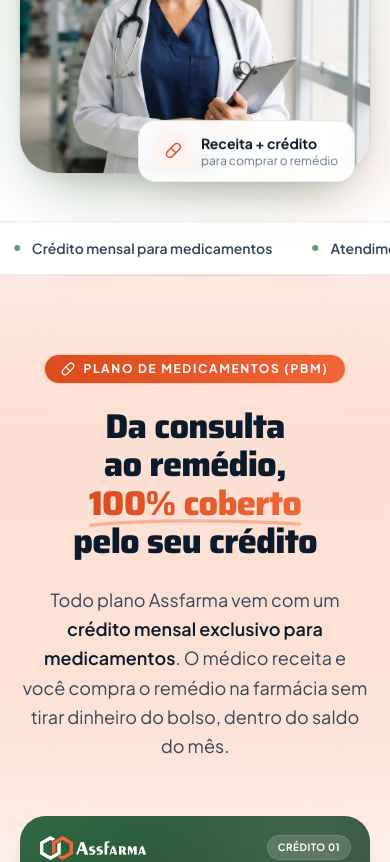
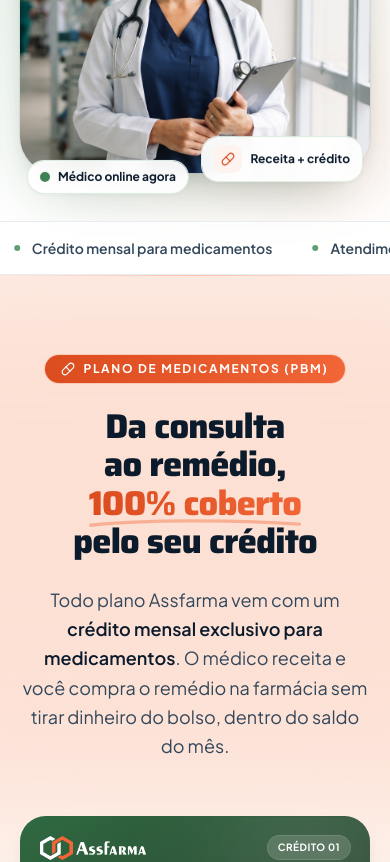
Before and after one commit to telemed360/assfarma, a Next.js app: page / in a window 390 px wide. Shown: the part 980-1842 px from the top of the page. Built offline with nearby package versions, Linux system fonts and the light colour scheme.

Commit message:
Mobile: tags das fotos na borda de baixo, sem cobrir rostos
Co-Authored-By: Claude Opus 5.5 <noreply@anthropic.com>

```diff
--- a/src/components/About.tsx
+++ b/src/components/About.tsx
@@ -30,7 +30,7 @@ export function About() {
       <div className="container-jmx">
         <div className="grid items-center gap-12 lg:grid-cols-2 lg:gap-16">
           <Reveal className="order-2 lg:order-1">
-            <div className="relative mx-auto max-w-[36rem] lg:max-w-none">
+            <div className="relative mx-auto mb-6 max-w-[36rem] md:mb-0 lg:max-w-none">
               <div className="absolute -inset-4 -z-10 rounded-[2.75rem] bg-gradient-to-tr from-brand-100/80 to-brand-50/40 blur-2xl" />
               <div className="relative overflow-hidden rounded-[2.25rem] shadow-lift ring-1 ring-black/5">
                 <Image
@@ -44,29 +44,29 @@ export function About() {
               </div>
 
               {/* selo: avaliação (mantido do layout anterior) */}
-              <div className="absolute -bottom-6 right-4 animate-float rounded-2xl bg-white/95 px-5 py-3.5 shadow-card ring-1 ring-brand-100 backdrop-blur sm:-right-5">
-                <div className="flex items-center gap-2.5">
-                  <span className="font-display text-2xl font-extrabold leading-none text-brand-800">5,0</span>
+              <div className="absolute -bottom-5 right-2 animate-float rounded-2xl bg-white/95 px-3 py-2 shadow-card ring-1 ring-brand-100 backdrop-blur md:-bottom-6 md:-right-5 md:px-5 md:py-3.5">
+                <div className="flex items-center gap-2 md:gap-2.5">
+                  <span className="font-display text-lg font-extrabold leading-none text-brand-800 md:text-2xl">5,0</span>
                   <span className="flex gap-0.5" aria-hidden>
                     {[0, 1, 2, 3, 4].map((i) => (
-                      <Star key={i} className="h-4 w-4 fill-[#FFB020] text-[#FFB020]" />
+                      <Star key={i} className="h-3 w-3 fill-[#FFB020] text-[#FFB020] md:h-4 md:w-4" />
                     ))}
                   </span>
                 </div>
-                <p className="mt-1 text-xs text-ink-muted">Atendimento humano e acolhedor</p>
+                <p className="mt-1 hidden text-xs text-ink-muted md:block">Atendimento humano e acolhedor</p>
               </div>
 
               {/* selo: celular */}
               <div
-                className="absolute -left-6 top-6 hidden animate-float items-center gap-2.5 rounded-2xl bg-white/95 px-4 py-3 shadow-card ring-1 ring-brand-100 backdrop-blur md:flex"
+                className="absolute flex animate-float items-center rounded-2xl bg-white/95 shadow-card ring-1 ring-brand-100 backdrop-blur -bottom-5 left-2 gap-2 px-3 py-2 md:-left-6 md:bottom-auto md:top-6 md:gap-2.5 md:px-4 md:py-3"
                 style={{ animationDelay: "-4s" }}
               >
-                <span className="flex h-9 w-9 items-center justify-center rounded-xl bg-brand-50 text-brand-700">
+                <span className="hidden h-9 w-9 items-center justify-center rounded-xl bg-brand-50 text-brand-700 md:flex">
                   <Stethoscope className="h-[1.05rem] w-[1.05rem]" aria-hidden />
                 </span>
                 <div className="leading-tight">
-                  <p className="text-sm font-bold text-ink">Time médico de verdade</p>
-                  <p className="text-xs text-ink-muted">com registro ativo no CRM</p>
+                  <p className="text-xs font-bold text-ink md:text-sm">Time médico de verdade</p>
+                  <p className="hidden text-xs text-ink-muted md:block">com registro ativo no CRM</p>
                 </div>
               </div>
             </div>
--- a/src/components/Hero.tsx
+++ b/src/components/Hero.tsx
@@ -109,28 +109,28 @@ export function Hero() {
               </div>
 
               {/* selo: médico online */}
-              <div className="absolute -left-6 top-8 hidden animate-float items-center gap-2.5 rounded-2xl bg-white/95 px-4 py-3 shadow-card ring-1 ring-brand-100 backdrop-blur md:flex">
+              <div className="absolute flex animate-float items-center rounded-2xl bg-white/95 shadow-card ring-1 ring-brand-100 backdrop-blur -bottom-5 left-2 gap-2 px-3 py-2 md:-left-6 md:bottom-auto md:top-8 md:gap-2.5 md:px-4 md:py-3">
                 <span className="relative flex h-2.5 w-2.5">
                   <span className="absolute inline-flex h-full w-full rounded-full bg-brand-400 opacity-75 animate-pulseRing" />
                   <span className="relative inline-flex h-2.5 w-2.5 rounded-full bg-brand-500" />
                 </span>
                 <div className="leading-tight">
-                  <p className="text-sm font-bold text-ink">Médico online agora</p>
-                  <p className="text-xs text-ink-muted">Pronto atendimento 24h</p>
+                  <p className="text-xs font-bold text-ink md:text-sm">Médico online agora</p>
+                  <p className="hidden text-xs text-ink-muted md:block">Pronto atendimento 24h</p>
                 </div>
               </div>
 
               {/* selo: receita */}
               <div
-                className="absolute -bottom-5 right-4 flex animate-float items-center gap-2.5 rounded-2xl bg-white/95 px-4 py-3 shadow-card ring-1 ring-brand-100 backdrop-blur sm:-right-5"
+                className="absolute flex animate-float items-center rounded-2xl bg-white/95 shadow-card ring-1 ring-brand-100 backdrop-blur -bottom-5 right-2 gap-2 px-3 py-2 md:-right-5 md:gap-2.5 md:px-4 md:py-3"
                 style={{ animationDelay: "-3.5s" }}
               >
-                <span className="flex h-9 w-9 items-center justify-center rounded-xl bg-accent-50 text-accent-600">
-                  <Pill className="h-[1.05rem] w-[1.05rem]" aria-hidden />
+                <span className="flex h-7 w-7 items-center justify-center rounded-lg bg-accent-50 text-accent-600 md:h-9 md:w-9 md:rounded-xl">
+                  <Pill className="h-3.5 w-3.5 md:h-[1.05rem] md:w-[1.05rem]" aria-hidden />
                 </span>
                 <div className="leading-tight">
-                  <p className="text-sm font-bold text-ink">Receita + crédito</p>
-                  <p className="text-xs text-ink-muted">para comprar o remédio</p>
+                  <p className="text-xs font-bold text-ink md:text-sm">Receita + crédito</p>
+                  <p className="hidden text-xs text-ink-muted md:block">para comprar o remédio</p>
                 </div>
               </div>
             </div>
```
